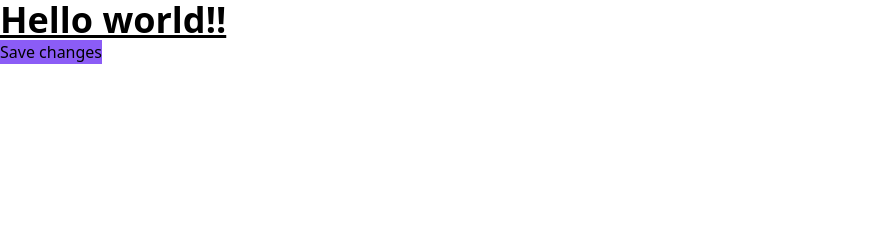
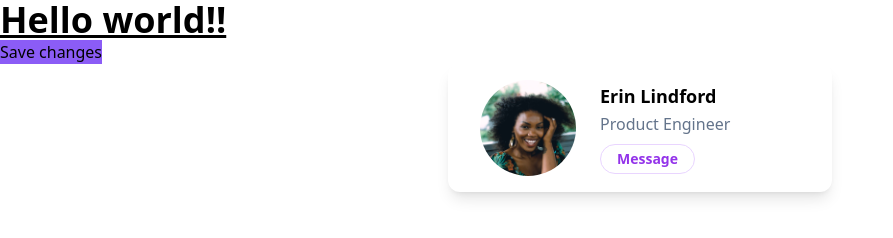
Before and after one commit to vishalicious213/tw-test-projects, a website: page src/index.html in a window 1280 px wide. Shown: the whole page, without its empty margins (0-893 px from the left). Drawn offline with Linux system fonts and the light colour scheme.

Commit message:
index.html: added erin lindford card

```diff
--- a/src/index.html
+++ b/src/index.html
@@ -14,5 +14,20 @@
     <button class="bg-violet-500 hover:bg-violet-600 active:bg-violet-700 focus:outline-none focus:ring focus:ring-violet-300 ...">
         Save changes
     </button>
+
+    <div class="py-8 px-8 max-w-sm mx-auto bg-white rounded-xl shadow-lg space-y-2 sm:py-4 sm:flex sm:items-center sm:space-y-0 sm:space-x-6">
+        <img class="block mx-auto h-24 rounded-full sm:mx-0 sm:shrink-0" src="/img/erin-lindford.jpg" alt="Woman's Face" />
+        <div class="text-center space-y-2 sm:text-left">
+            <div class="space-y-0.5">
+                <p class="text-lg text-black font-semibold">
+                    Erin Lindford
+                </p>
+                <p class="text-slate-500 font-medium">
+                    Product Engineer
+                </p>
+            </div>
+            <button class="px-4 py-1 text-sm text-purple-600 font-semibold rounded-full border border-purple-200 hover:text-white hover:bg-purple-600 hover:border-transparent focus:outline-none focus:ring-2 focus:ring-purple-600 focus:ring-offset-2">Message</button>
+        </div>
+    </div>
 </body>
 </html>
```
